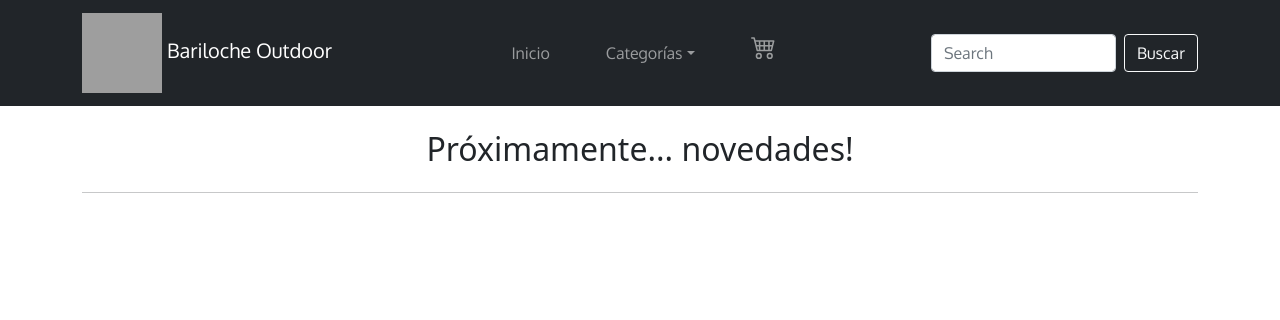
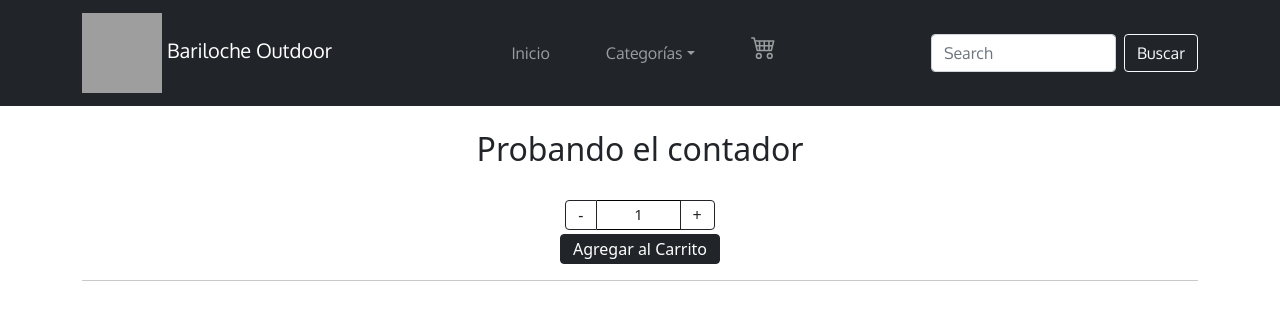
Before and after one commit to facurz/Bariloche-outDoor, a React (Create React App) app: page / in a window 1280 px wide. Shown: the top 320 px of the page. Built offline with nearby package versions, Linux system fonts and the light colour scheme; grey boxes are pictures that could not be loaded.

Commit message:
ItemCount

```diff
--- a/src/App.js
+++ b/src/App.js
@@ -8,7 +8,7 @@ function App() {
   return (
     <>
     <NavBar/>
-    <ItemListContainer greeting="Próximamente... novedades!" />
+    <ItemListContainer greeting="Probando el contador" />
     </>
 
   );
--- /dev/null
+++ b/src/components/ItemCount/ItemCount.js
@@ -0,0 +1,30 @@
+import React, {useState} from 'react'
+import { ButtonGroup, Button } from 'react-bootstrap'
+import './ItemCount.scss'
+
+export const ItemCount = ({stock}) => {
+
+    const [counter, setItemCount] = useState(1)
+
+    const add = () =>(counter < stock ) ? setItemCount(counter + 1) : alert(`No hay más stock`);
+
+    const subtract = () => (counter >0) ? setItemCount(counter - 1) : setItemCount(counter);
+
+    const btnComprar = ()=> alert(`Se agregaron ${counter} unidades al carrito`)
+
+
+    return (
+        <div>
+        <ButtonGroup aria-label="Basic example">
+            <Button className="buttonsCounter py-0" onClick={subtract} variant="outline-dark">-</Button>
+            <span className="spanCounter">{counter}</span>
+            <Button className="buttonsCounter py-0" onClick={add} variant="outline-dark">+</Button>
+        </ButtonGroup>
+        <div>
+        <Button className="buttonsCounter mt-1 py-0" onClick={btnComprar} variant="dark">Agregar al Carrito</Button>
+        </div>
+
+        </div>
+
+    )
+}
--- /dev/null
+++ b/src/components/ItemCount/ItemCount.scss
@@ -0,0 +1,13 @@
+.spanCounter{
+    width: 84px;
+    height: 30px;
+    padding-top: 2px;
+    font-size: 15px;
+    border-top: 1px solid black;
+    border-bottom: 1px solid black;
+
+}
+
+.buttonsCounter{
+    height: 30px;
+}
--- a/src/components/ItemListContainer/ItemListContainer.js
+++ b/src/components/ItemListContainer/ItemListContainer.js
@@ -1,4 +1,5 @@
 import { Container, Row, Col } from "react-bootstrap";
+import { ItemCount } from "../ItemCount/ItemCount";
 
 export const ItemListContainer = ( {greeting} ) => {
     return(
@@ -6,6 +7,9 @@ export const ItemListContainer = ( {greeting} ) => {
             <Container>
                 <Row className="text-center mt-4">
                     <Col><h2 className="ItemListContainer_h2">{greeting}</h2></Col>
+                </Row>
+                <Row className="text-center mt-4">
+                    <Col><ItemCount stock="5"/></Col>
                 </Row>
                 <Row>
                     <Col><hr/></Col>
```
